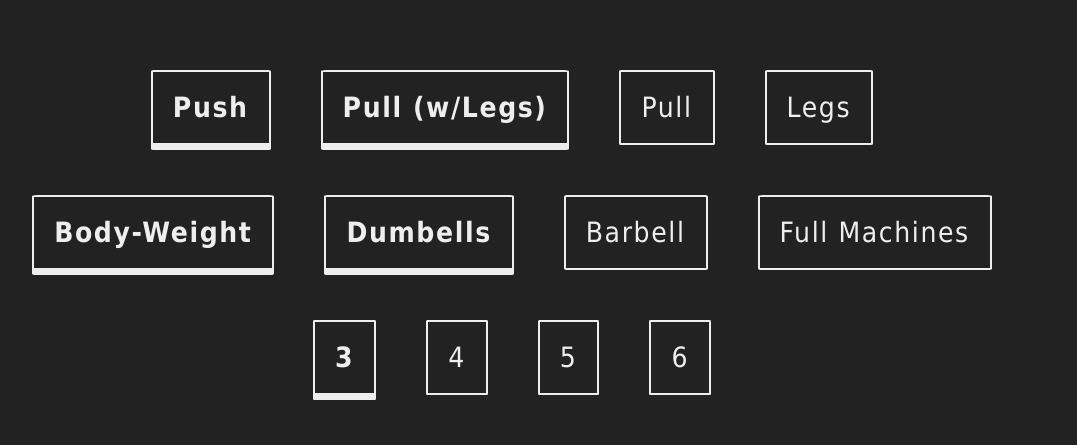
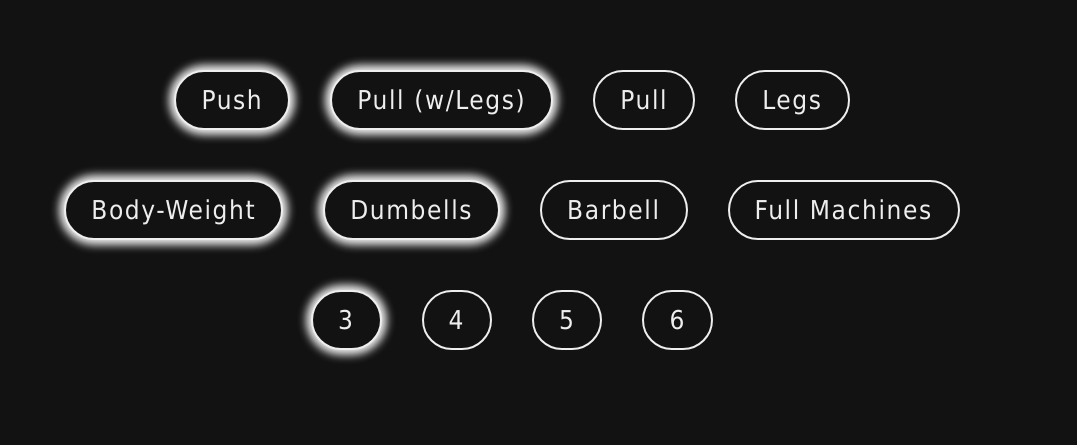
Before and after one commit to tomcodedthis/push-pull, a plain HTML site: page index.html in a window 1280 px wide. Shown: the top 445 px of the page, without its empty margins (128-1205 px from the left). Drawn offline with Linux system fonts and the light colour scheme.

Commit message:
Minor style changes

```diff
--- a/style.css
+++ b/style.css
@@ -1,5 +1,5 @@
 :root {
-    --black: #222;
+    --black: #121212;
     --white: #eee;
 }
 
@@ -34,13 +34,13 @@ button {
 }
 
 button:hover {
-    box-shadow: 0px 5px var(--white);
+    box-shadow: 0px 0px 5px 3px var(--white);
     transform: scale(1.02);
 }
 
 .line {
     background-color: var(--white);
-    width: 60%;
+    width: 40%;
     height: 2px;
     margin: 10px 0;
 }
@@ -59,21 +59,21 @@ button:hover {
 
 .input-conts {
     display: flex;
-    gap: 50px;
+    gap: 40px;
     align-items: center;
     justify-content: center;
 }
 
 .input-btns {
-    height: 75px;
-    font-size: 28px;
-    padding: 0px 20px;
+    height: 60px;
+    font-size: 26px;
+    padding: 0px 25px;
     border-width: 2px;
+    border-radius: 100vmax;
 }
 
 .input-btns-select {
-    box-shadow: 0px 5px var(--white);
-    font-weight: 900;
+    box-shadow: 0px 0px 8px 5px var(--white);
 }
 
 main {
```
